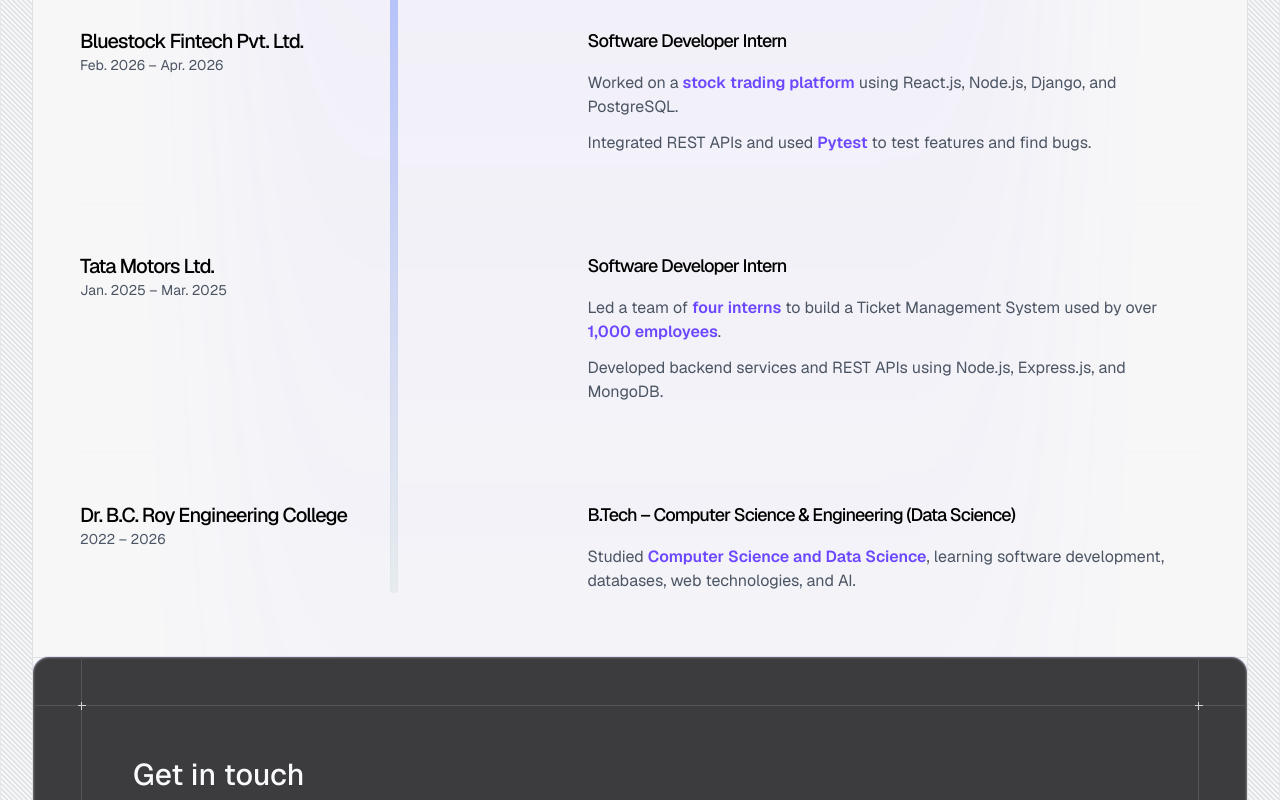
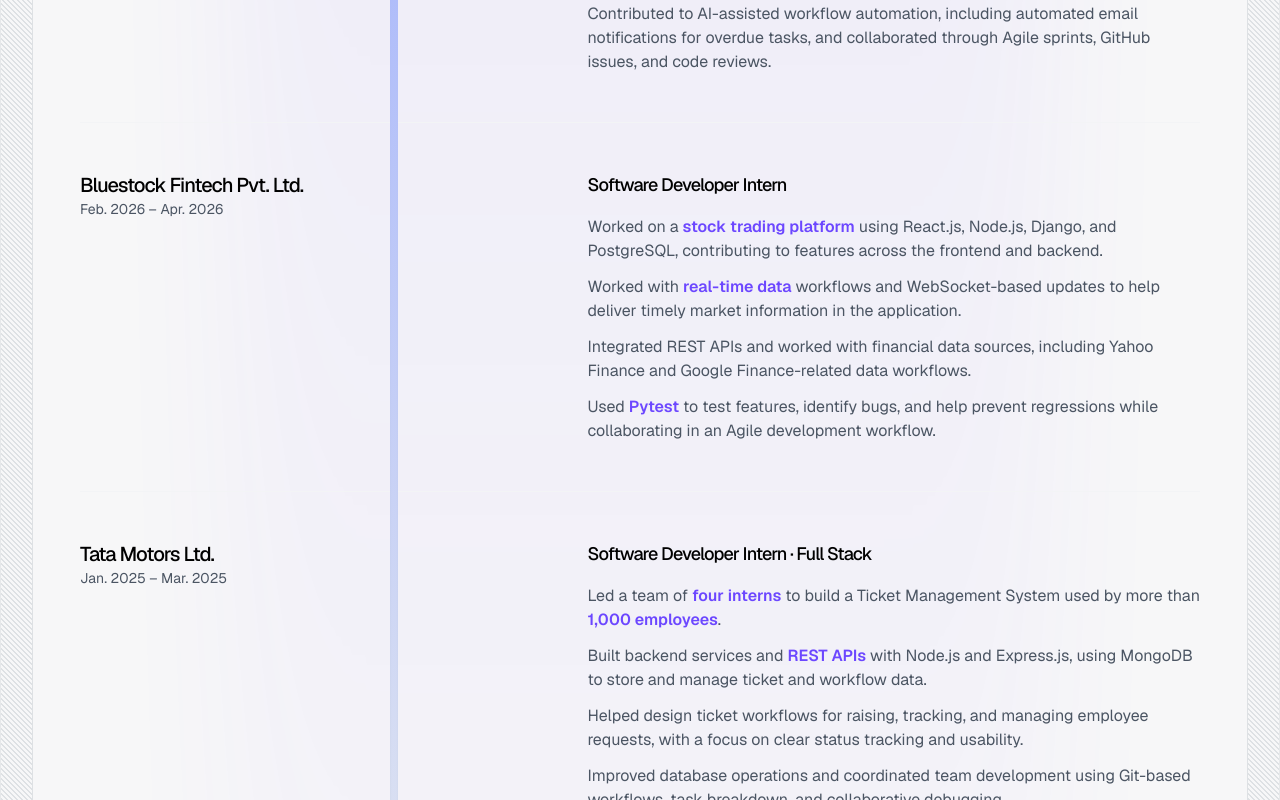
Before and after one commit to shishir-21/personal-site, a Next.js app: page /about in a window 1280 px wide. Shown: the part 2980-3780 px from the top of the page. Built offline with nearby package versions, Linux system fonts and the light colour scheme; no server answers.

Commit message:
Update experience and education timeline content

```diff
--- a/app/components/Resume.tsx
+++ b/app/components/Resume.tsx
@@ -12,7 +12,9 @@
           title: "Full Stack + AI Developer",
           description: [
             `Built production-ready features for an {{AI-powered SaaS platform}}, including messaging, meeting scheduling, performance tracking, and workflow automation.`,
-              `Developed {{REST APIs}} with Node.js, Express.js, and MongoDB; integrated {{Google OAuth}} and {{Google Meet}} for collaboration workflows.`,
+            `Developed backend {{REST APIs}} and data models with Node.js, Express.js, and MongoDB to support collaboration and workflow features.`,
+            `Integrated {{Google OAuth}} and {{Google Meet}} to support account authentication and meeting workflows inside the platform.`,
+            `Contributed to AI-assisted workflow automation, including automated email notifications for overdue tasks, and collaborated through Agile sprints, GitHub issues, and code reviews.`,
           ],
         },
       ],
@@ -24,8 +26,10 @@
         {
           title: "Software Developer Intern",
           description: [
-              `Worked on a {{stock trading platform}} using React.js, Node.js, Django, and PostgreSQL.`,
-              `Integrated REST APIs and used {{Pytest}} to test features and find bugs.`,
+            `Worked on a {{stock trading platform}} using React.js, Node.js, Django, and PostgreSQL, contributing to features across the frontend and backend.`,
+            `Worked with {{real-time data}} workflows and WebSocket-based updates to help deliver timely market information in the application.`,
+            `Integrated REST APIs and worked with financial data sources, including Yahoo Finance and Google Finance-related data workflows.`,
+            `Used {{Pytest}} to test features, identify bugs, and help prevent regressions while collaborating in an Agile development workflow.`,
           ],
         },
       ],
@@ -35,22 +39,26 @@
       period: "Jan. 2025 – Mar. 2025",
       positions: [
         {
-            title: "Software Developer Intern",
+          title: "Software Developer Intern · Full Stack",
           description: [
-              `Led a team of {{four interns}} to build a Ticket Management System used by over {{1,000 employees}}.`,
-              `Developed backend services and REST APIs using Node.js, Express.js, and MongoDB.`,
+            `Led a team of {{four interns}} to build a Ticket Management System used by more than {{1,000 employees}}.`,
+            `Built backend services and {{REST APIs}} with Node.js and Express.js, using MongoDB to store and manage ticket and workflow data.`,
+            `Helped design ticket workflows for raising, tracking, and managing employee requests, with a focus on clear status tracking and usability.`,
+            `Improved database operations and coordinated team development using Git-based workflows, task breakdown, and collaborative debugging.`,
           ],
         },
       ],
     },
     {
       company: "Dr. B.C. Roy Engineering College",
-        period: "2022 – 2026",
+      period: "Aug. 2022 – Jul. 2026",
       positions: [
         {
-            title: "B.Tech – Computer Science & Engineering (Data Science)",
+          title: "B.Tech · Computer Science & Engineering (Data Science)",
           description: [
-              `Studied {{Computer Science and Data Science}}, learning software development, databases, web technologies, and AI.`,
+            `Completed a B.Tech in {{Computer Science and Engineering (Data Science)}} with a {{7.08 CGPA}}.`,
+            `Built a foundation in programming, data structures, databases, web development, and data science through coursework and practical projects.`,
+            `Applied classroom learning in projects such as a Raspberry Pi-based Plant Surroundings Monitoring System using IoT sensors and machine learning.`,
           ],
         },
       ],
@@ -79,10 +87,7 @@
 
                 <div className="space-y-6">
                   {experience.positions.map((position) => (
-                    <div
-                      key={position.title}
-                      className="space-y-4"
-                    >
+                    <div key={position.title} className="space-y-4">
                       <h4 className="text-lg font-semibold">
                         <span className="md:hidden">{experience.company} – </span>
                         {position.title}
```
Lines whose indentation alone changed are shown as unchanged.
